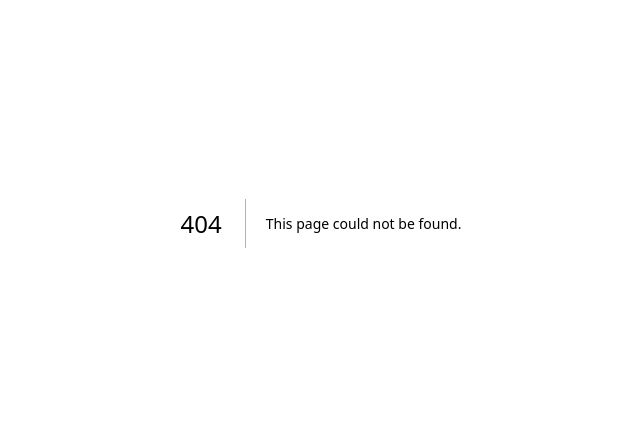
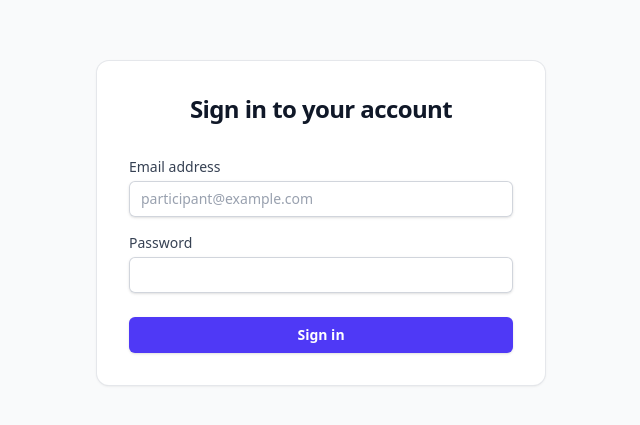
Before and after one commit to helplanes/dogfood-2026, a Next.js app: page /login in a window 1280 px wide. Before the commit this address had no page. Shown: the part 177-602 px from the top of the page, without its empty margins (319-959 px from the left). Built offline with nearby package versions, Linux system fonts and the light colour scheme.

Commit message:
feat(auth): add static login form with validation

```diff
--- /dev/null
+++ b/src/app/(auth)/login/page.tsx
@@ -0,0 +1,98 @@
+"use client";
+
+import { useState } from "react";
+import { LoginInput } from "@/contracts";
+
+export default function LoginPage() {
+  const [email, setEmail] = useState("");
+  const [password, setPassword] = useState("");
+  const [error, setError] = useState<string | null>(null);
+
+  const handleSubmit = async (e: React.FormEvent) => {
+    e.preventDefault();
+    setError(null);
+
+    // Validate using the contract
+    const result = LoginInput.safeParse({ email, password });
+    if (!result.success) {
+      setError("Please enter a valid email and password.");
+      return;
+    }
+
+    // Static implementation (Wait for Krish to wire the real API)
+    // Simulating a 401 error as per the "server-error states" requirement
+    if (email === "error@example.com") {
+      setError("Invalid credentials (simulated 401).");
+      return;
+    }
+
+    // Simulate success
+    alert("Login successful (static mode).");
+  };
+
+  return (
+    <div className="flex min-h-screen items-center justify-center bg-gray-50 p-4">
+      <div className="w-full max-w-md space-y-8 rounded-xl bg-white p-8 shadow-sm ring-1 ring-gray-200">
+        <div className="text-center">
+          <h2 className="text-2xl font-bold tracking-tight text-gray-900">Sign in to your account</h2>
+        </div>
+
+        <form className="mt-8 space-y-6" onSubmit={handleSubmit}>
+          {error && (
+            <div className="rounded-md bg-red-50 p-4 text-sm text-red-700 ring-1 ring-inset ring-red-600/10">
+              {error}
+            </div>
+          )}
+
+          <div className="space-y-4">
+            <div>
+              <label htmlFor="email" className="block text-sm font-medium text-gray-700">
+                Email address
+              </label>
+              <div className="mt-1">
+                <input
+                  id="email"
+                  name="email"
+                  type="email"
+                  autoComplete="email"
+                  required
+                  value={email}
+                  onChange={(e) => setEmail(e.target.value)}
+                  className="block w-full rounded-md border-0 py-1.5 text-gray-900 shadow-sm ring-1 ring-inset ring-gray-300 placeholder:text-gray-400 focus:ring-2 focus:ring-inset focus:ring-indigo-600 sm:text-sm sm:leading-6 px-3"
+                  placeholder="participant@example.com"
+                />
+              </div>
+            </div>
+
+            <div>
+              <label htmlFor="password" className="block text-sm font-medium text-gray-700">
+                Password
+              </label>
+              <div className="mt-1">
+                <input
+                  id="password"
+                  name="password"
+                  type="password"
+                  autoComplete="current-password"
+                  required
+                  value={password}
+                  onChange={(e) => setPassword(e.target.value)}
+                  className="block w-full rounded-md border-0 py-1.5 text-gray-900 shadow-sm ring-1 ring-inset ring-gray-300 placeholder:text-gray-400 focus:ring-2 focus:ring-inset focus:ring-indigo-600 sm:text-sm sm:leading-6 px-3"
+                />
+              </div>
+            </div>
+          </div>
+
+          <div>
+            <button
+              type="submit"
+              className="flex w-full justify-center rounded-md bg-indigo-600 px-3 py-1.5 text-sm font-semibold leading-6 text-white shadow-sm hover:bg-indigo-500 focus-visible:outline focus-visible:outline-2 focus-visible:outline-offset-2 focus-visible:outline-indigo-600"
+            >
+              Sign in
+            </button>
+          </div>
+        </form>
+      </div>
+    </div>
+  );
+}
```
